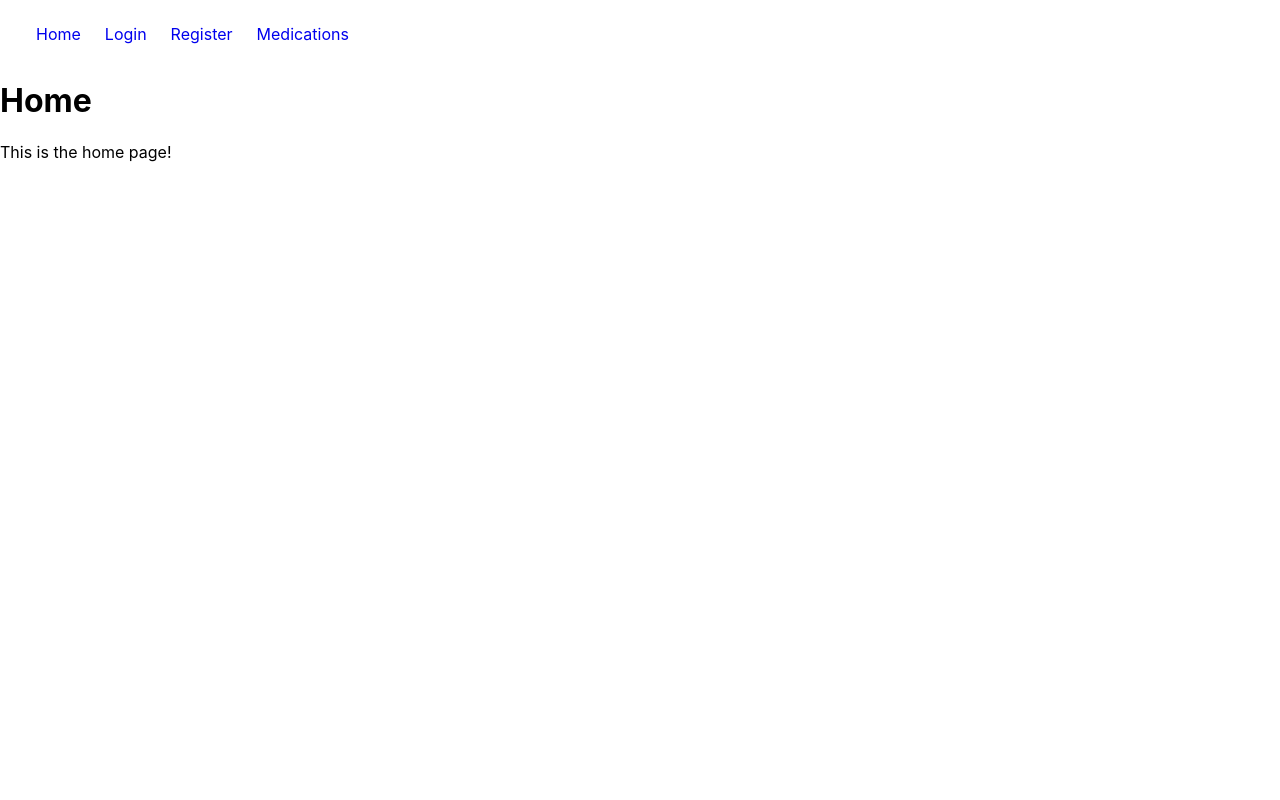
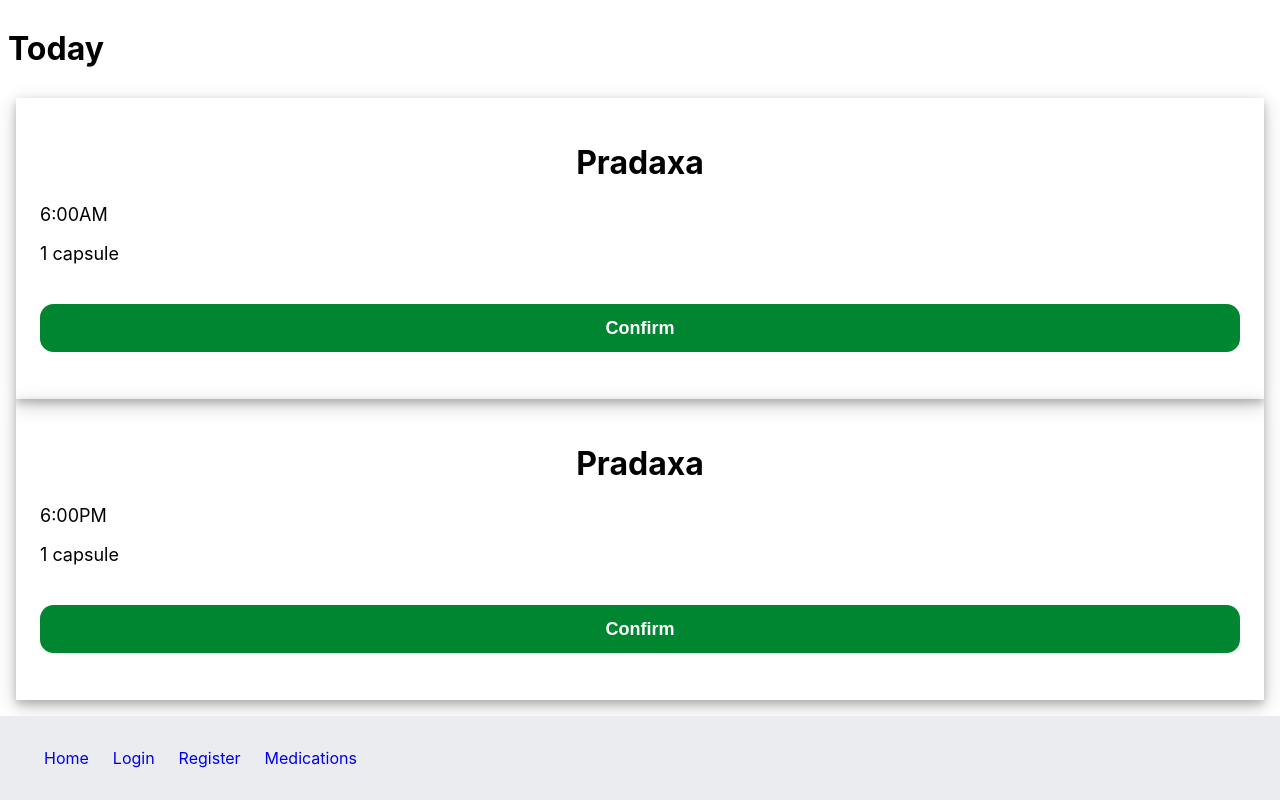
Before and after one commit to AmyJenSandoval/medication-reminder-app, a React (Create React App) app: page / in a window 1280 px wide. Built offline with nearby package versions, Linux system fonts and the light colour scheme.

Commit message:
Create MedicationCard and display on Home page

```diff
--- a/src/index.css
+++ b/src/index.css
@@ -1,6 +1,6 @@
 /* color variables TBD */
 * {
-  --color1: #6867ac;
+  --color1: #ebecf0;
   --color2: #a267ac;
   --color3: #ce7bb0;
   --color4: #ffbcd1;
--- a/src/modules/home/components/Home.js
+++ b/src/modules/home/components/Home.js
@@ -1,11 +1,16 @@
 import React from "react";
+import { MedicationCard } from "../../medication/components/MedicationCard";
 import styles from "../styles/Home.module.css";
 
 export const Home = () => {
   return (
     <div className={styles.container}>
-      <h1>Home</h1>
-      <p>This is the home page!</p>
+      <header>
+        <h1>Today</h1>
+      </header>
+      <div>
+        <MedicationCard />
+      </div>
     </div>
   );
 };
--- a/src/modules/home/styles/Home.module.css
+++ b/src/modules/home/styles/Home.module.css
@@ -1,3 +1,5 @@
 .container {
-  margin: auto;
+  display: flex;
+  flex-direction: column;
+  margin: 0.5em;
 }
--- a/src/modules/home/styles/Navigation.module.css
+++ b/src/modules/home/styles/Navigation.module.css
@@ -1,7 +1,11 @@
 .container {
-  display: flex;
-  flex-direction: row;
-  margin: 0.5em;
+  margin-top: 1rem;
+  padding: 1rem;
+  background-color: var(--color1);
+  position: fixed;
+  bottom: 0;
+  left: 0;
+  width: 100%;
 }
 
 .nav {
--- a/src/modules/login/styles/Login.module.css
+++ b/src/modules/login/styles/Login.module.css
@@ -85,4 +85,5 @@
   font-size: medium;
   color: #404040;
   cursor: pointer;
+  padding-bottom: 6em;
 }
--- /dev/null
+++ b/src/modules/medication/components/MedicationCard.js
@@ -0,0 +1,25 @@
+import React from "react";
+import styles from "../styles/MedicationCard.module.css";
+
+export const MedicationCard = () => {
+  return (
+    <div className={styles.container}>
+      <div className={styles.card}>
+        <div className={styles.content}>
+          <h1 className={styles.title}>Pradaxa</h1>
+          <p className={styles.body}>6:00AM</p>
+          <p className={styles.body}>1 capsule</p>
+          <button className={styles.button}>Confirm</button>
+        </div>
+      </div>
+      <div className={styles.card}>
+        <div className={styles.content}>
+          <h1 className={styles.title}>Pradaxa</h1>
+          <p className={styles.body}>6:00PM</p>
+          <p className={styles.body}>1 capsule</p>
+          <button className={styles.button}>Confirm</button>
+        </div>
+      </div>
+    </div>
+  );
+};
--- /dev/null
+++ b/src/modules/medication/styles/MedicationCard.module.css
@@ -0,0 +1,43 @@
+.container {
+  display: flex;
+  flex-direction: column;
+  margin: 0.5em;
+}
+.card {
+  /* box-shadow property to create paper-like cards */
+  box-shadow: 0 4px 8px 0 rgba(0, 0, 0, 0.2), 0 6px 20px 0 rgba(0, 0, 0, 0.2);
+}
+
+.content {
+  padding: 1.5em;
+}
+
+.image {
+  max-width: 100%;
+  height: auto;
+  object-fit: contain;
+}
+
+.title {
+  text-align: center;
+}
+
+.body {
+  text-align: left;
+  font-size: large;
+}
+
+.button {
+  width: 100%;
+  margin: 1.25em 0;
+  background-color: #008631;
+  padding: 0.75em;
+  border: none;
+  border-radius: 0.75em;
+  font-size: large;
+  font-weight: bold;
+  text-decoration: none;
+  text-align: center;
+  color: #fff;
+  cursor: pointer;
+}
--- a/src/modules/register/styles/Register.module.css
+++ b/src/modules/register/styles/Register.module.css
@@ -72,4 +72,5 @@
   font-size: medium;
   color: #404040;
   cursor: pointer;
+  padding-bottom: 6em;
 }
```
